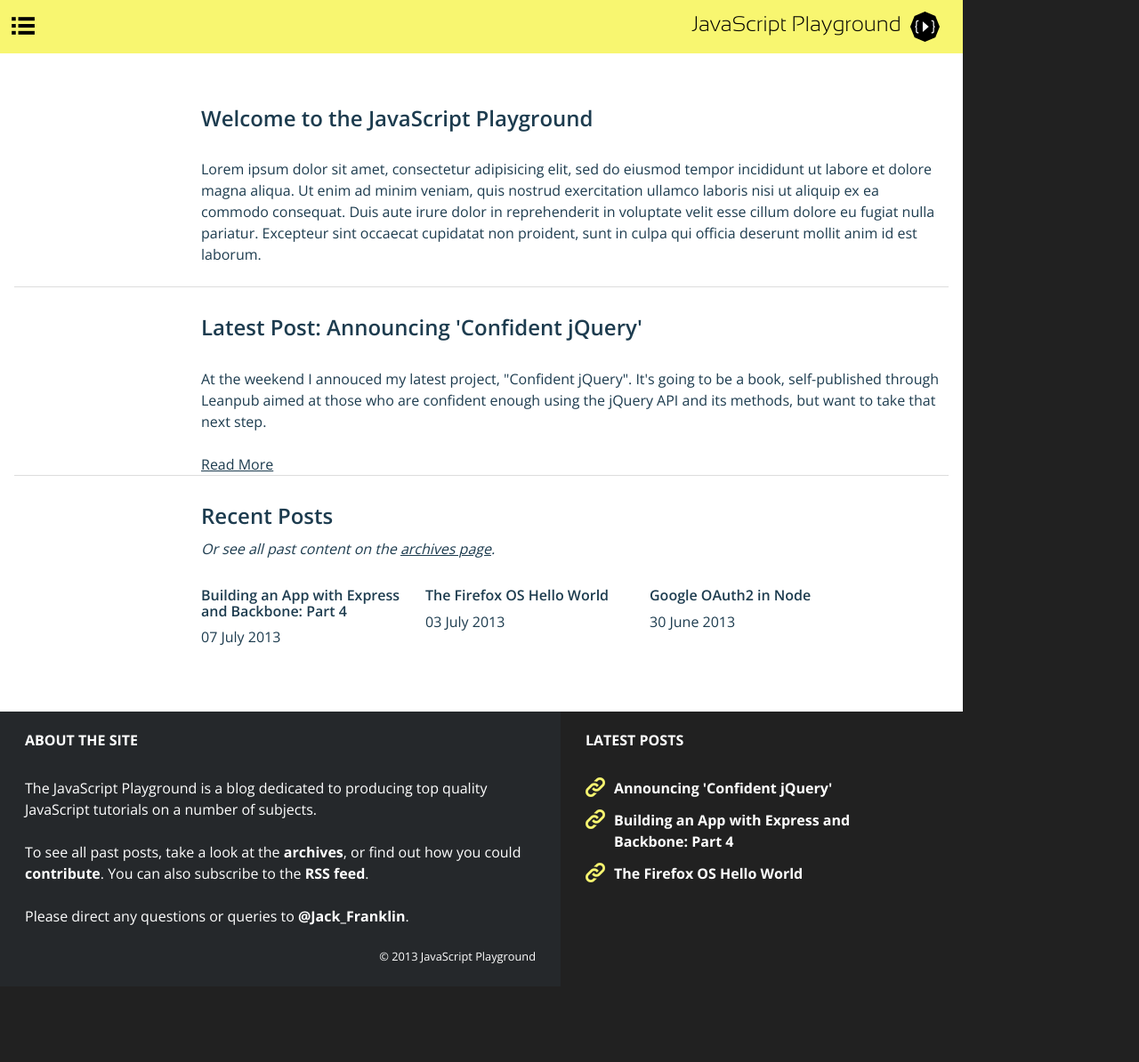
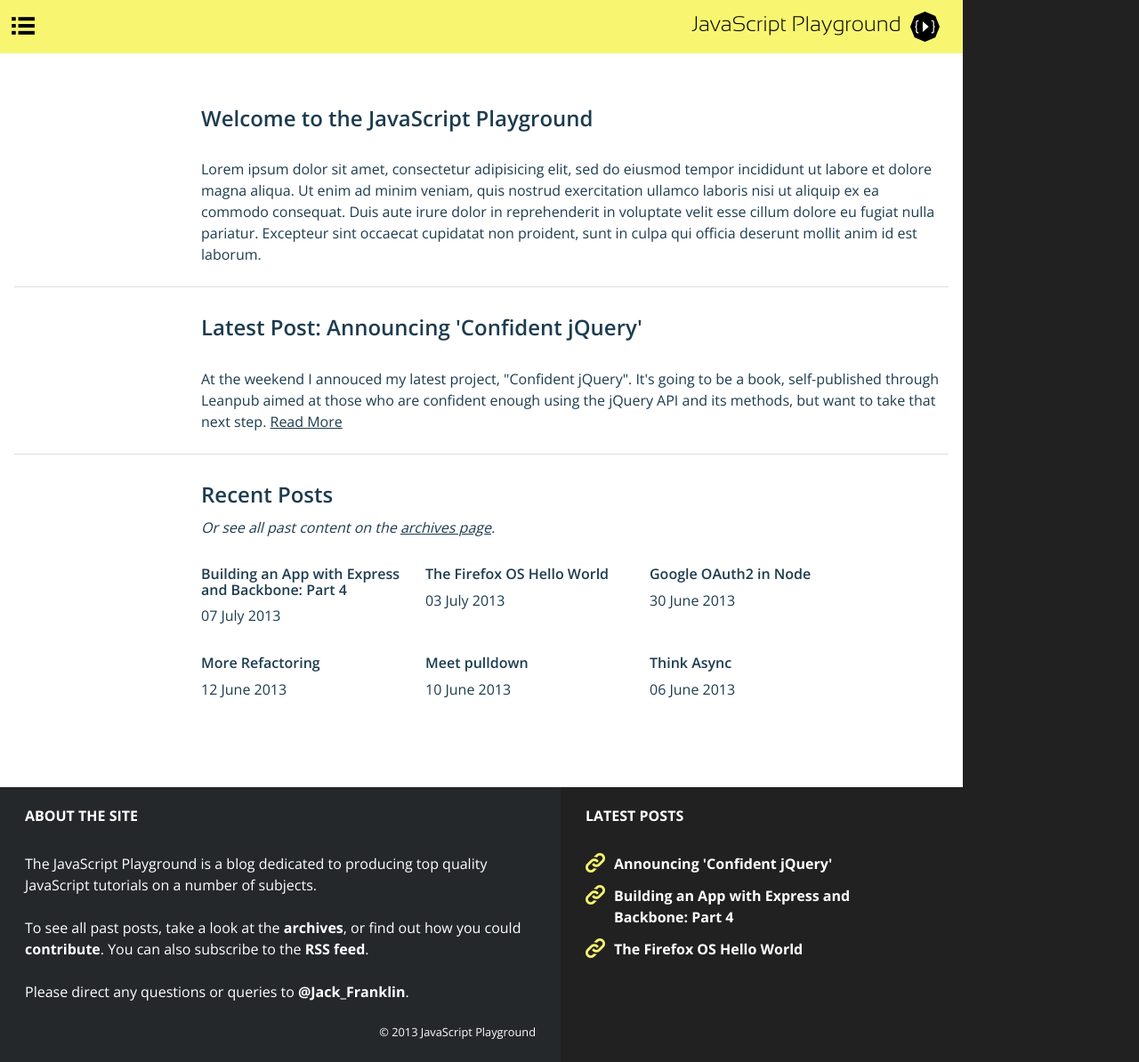
Before and after one commit to jackfranklin/javascriptplayground.com, a Jekyll site: the page built from index.html, in a window 1280 px wide. Shown: the whole page at 89% size. Built offline with Jekyll 4.4.1, drawn with Linux system fonts in a browser that asks for light colours; nearby versions of some CDN libraries; before the commit the page ends 1109 px from its top, so only the background shows below that.

```diff
--- a/_layouts/default.html
+++ b/_layouts/default.html
@@ -24,7 +24,6 @@
       </button>
       <ul>
         <li><a href="/">Home</a></li>
-        <li><a href="/about.html">About</a></li>
         <li><a href="/contributing.html">Contribute</a></li>
         <li><a href="/authors.html">Authors</a></li>
         <li><a href="http://feeds.feedburner.com/TheJavascriptPlayground">RSS</a></li>
--- a/css/styles.css
+++ b/css/styles.css
@@ -255,6 +255,7 @@ pre {
   .home-small-entry {
     width: 30%;
     float: left;
+    height: 100px;
   }
 
   .nav-primary {
--- a/index.html
+++ b/index.html
@@ -15,8 +15,7 @@ title: The JavaScript Playground
     <h1 class="entry-title">Latest Post: {{ post.title }}</h1>
   </header>
   <div class="entry-intro">
-    <p> {{ post.intro }} </p>
-    <a href="{{ post.url }}">Read More</a>
+    <p> {{ post.intro }} <a href="{{ post.url }}">Read More</a></p>
   </div>
 </article>
 
@@ -25,7 +24,7 @@ title: The JavaScript Playground
     <h1>Recent Posts</h2>
     <p>Or see all past content on the <a href="/archives.html">archives page</a>.</p>
   </header>
-  {% for post in site.posts limit:3 offset:1 %}
+  {% for post in site.posts limit:6 offset:1 %}
     <div class="home-small-entry">
       <h4><a href="{{ post.url }}">{{ post.title }}</a></h4>
       <p>{{ post.date | date: "%d %B %Y" }}</p>
```
Also changed, not shown: contributing.md (+1 -1 lines).
